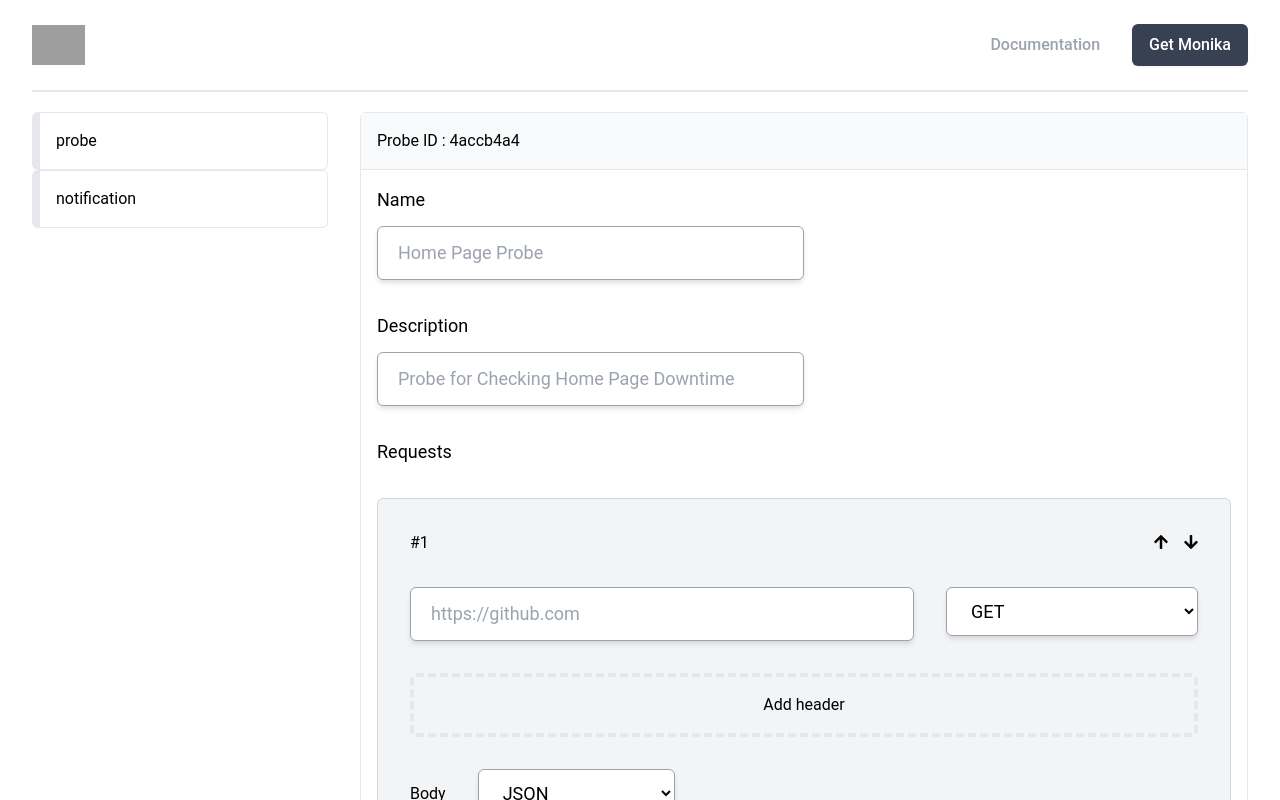
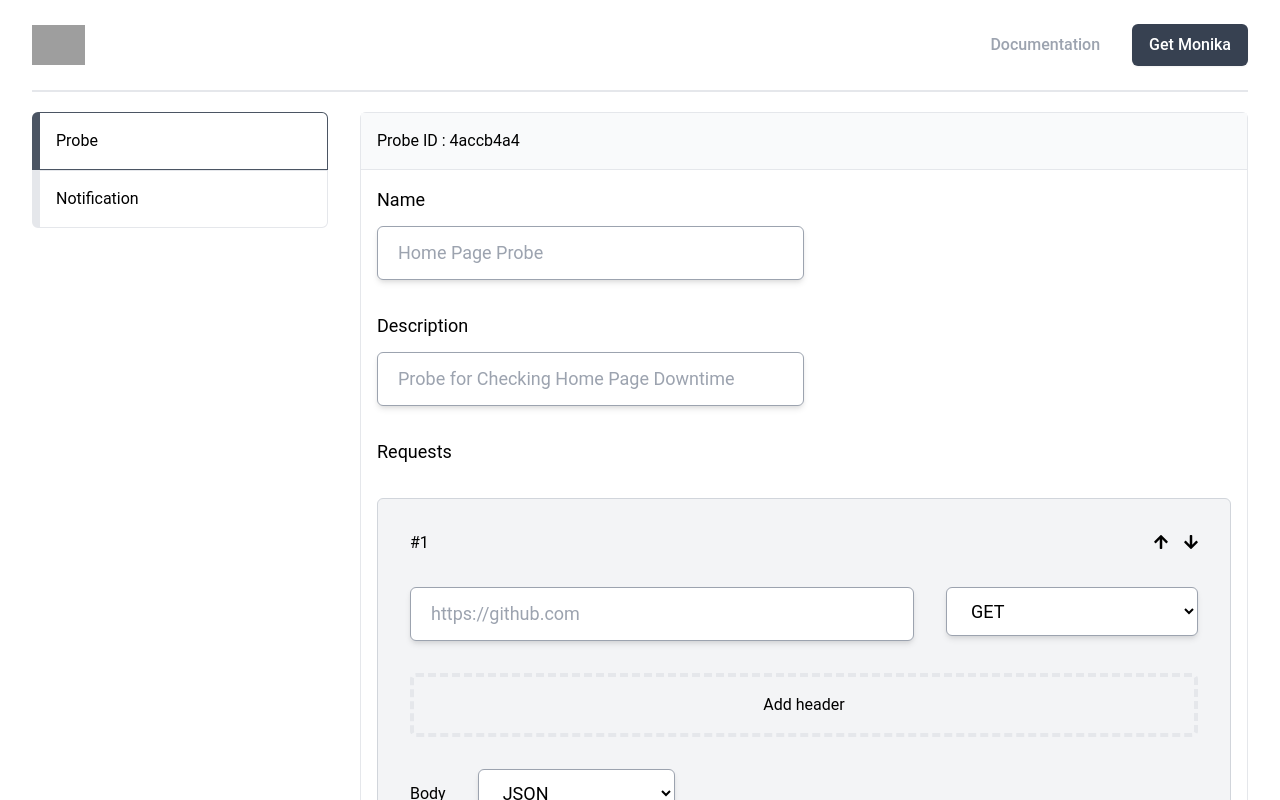
Before and after one commit to hyperjumptech/monika-config-generator, a Next.js app: page /advanced in a window 1280 px wide. Shown: the top 800 px of the page. Built offline with nearby package versions, Linux system fonts and the light colour scheme; grey boxes are pictures that could not be loaded.

Commit message:
style: Sidebar styling

```diff
--- a/components/sidebar/index.tsx
+++ b/components/sidebar/index.tsx
@@ -1,6 +1,6 @@
 import React, { FunctionComponent, useState } from 'react';
 
-type Menu = 'probe' | 'notification';
+type Menu = 'Probe' | 'Notification';
 
 interface SidebarChildrenProps {
   activeMenu: Menu;
@@ -12,7 +12,7 @@ interface SidebarComponent {
 }
 
 const Sidebar: FunctionComponent<SidebarComponent> = ({ children }) => {
-  const [activeMenu, setActiveMenu] = useState<Menu>('probe');
+  const [activeMenu, setActiveMenu] = useState<Menu>('Probe');
 
   const handleSetActiveMenu = (
     event: React.MouseEvent<HTMLAnchorElement, MouseEvent>,
@@ -27,10 +27,12 @@ const Sidebar: FunctionComponent<SidebarComponent> = ({ children }) => {
     <div className="flex flex-col md:flex-row space-x-0 space-y-8 md:space-y-0 md:space-x-8">
       <div className="w-full md:w-3/12">
         <ul>
-          {(['probe', 'notification'] as Menu[]).map((menu) => (
+          {(['Probe', 'Notification'] as Menu[]).map((menu) => (
             <li
               key={menu}
-              className="border border-solid p-4 rounded-md border-l-8">
+              className={`border border-solid p-4 first:rounded-t-md last:rounded-b-md border-l-8 ${
+                activeMenu === menu && 'border-gray-600'
+              }`}>
               <a href="#" onClick={(event) => handleSetActiveMenu(event, menu)}>
                 {menu}
               </a>
--- a/pages/advanced.tsx
+++ b/pages/advanced.tsx
@@ -48,7 +48,7 @@ export default function Advanced(): JSX.Element {
     <Layout>
       <Sidebar>
         {({ activeMenu }) =>
-          activeMenu === 'probe' ? renderProbe() : renderNotification()
+          activeMenu === 'Probe' ? renderProbe() : renderNotification()
         }
       </Sidebar>
     </Layout>
--- a/tailwind.config.js
+++ b/tailwind.config.js
@@ -8,7 +8,9 @@ module.exports = {
     extend: {},
   },
   variants: {
-    extend: {},
+    extend: {
+      borderRadius: ['first', 'last'],
+    },
   },
   plugins: [],
 };
```
